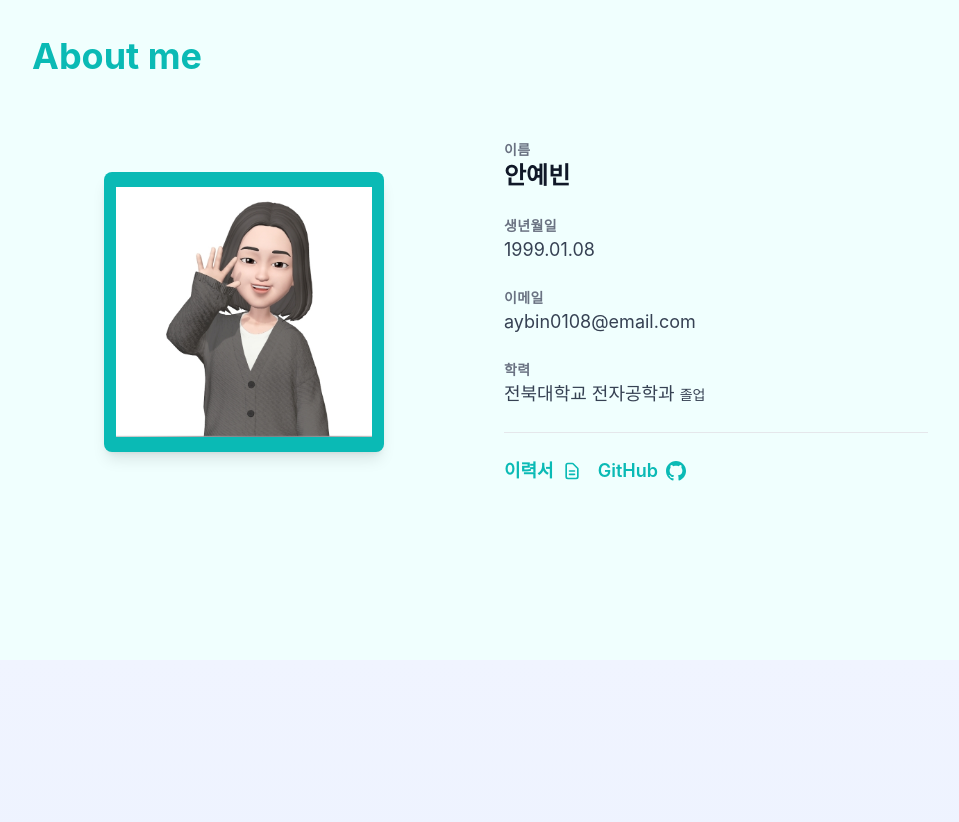
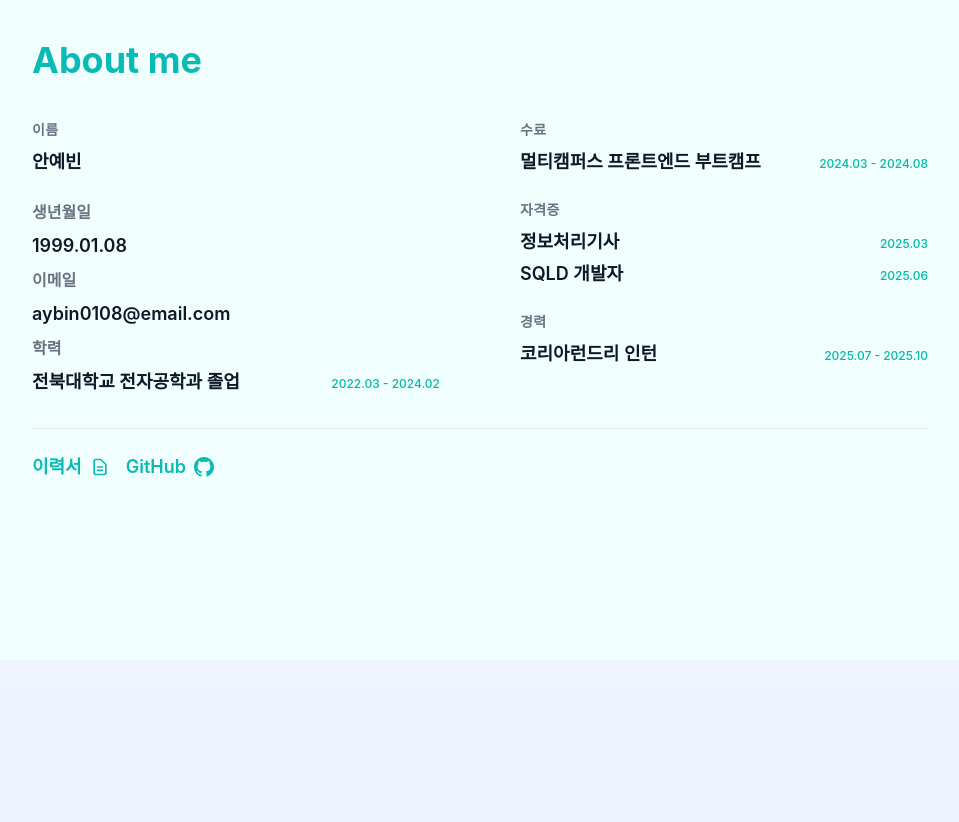
Before and after one commit to mewmaze/anyebin-portfolio, a Next.js app: page / in a window 1280 px wide. Shown: the part 940-1762 px from the top of the page, without its empty margins (160-1119 px from the left). Built offline with nearby package versions, Linux system fonts and the light colour scheme.

Commit message:
fix: 프로필,자기소개 부분 내용 수정

```diff
--- a/src/components/AboutSection.tsx
+++ b/src/components/AboutSection.tsx
@@ -13,73 +13,115 @@ export default function AboutSection() {
           initial={{ opacity: 0, y: 20 }}
           whileInView={{ opacity: 1, y: 0 }}
           transition={{ duration: 0.6 }}
-          className="text-4xl font-bold mb-16"
+          className="text-4xl font-bold mb-10"
           style={{ color: "#0ABAB5" }}
         >
           About me
         </motion.h2>
 
-        <div className="grid grid-cols-1 md:grid-cols-2 gap-12 items-center">
-          {/* 왼쪽: 프로필 이미지 */}
-          <motion.div
-            initial={{ opacity: 0, scale: 0.9 }}
-            whileInView={{ opacity: 1, scale: 1 }}
-            transition={{ duration: 0.6 }}
-            className="flex justify-center"
-          >
-            <div
-              className="w-70 h-70 rounded-lg shadow-lg flex items-center justify-center text-6xl"
-              style={{ backgroundColor: "#0ABAB5" }}
-            >
-              <Image
-                src="/profile.jpg"
-                alt="프로필 이미지"
-                width={256}
-                height={256}
-                className="w-80% "
-              />
-            </div>
-          </motion.div>
-
-          {/* 오른쪽: 정보 */}
+        <div className="mb-8 grid grid-cols-1 md:grid-cols-2 gap-20">
+          {/* 왼쪽: 기본 프로필 */}
           <motion.div
             initial={{ opacity: 0, x: 20 }}
             whileInView={{ opacity: 1, x: 0 }}
             transition={{ duration: 0.6 }}
             className="space-y-6"
           >
-            <div>
+            <div className="space-y-2">
               <p className="text-sm font-semibold text-gray-500 uppercase tracking-wide">
                 이름
               </p>
-              <p className="text-2xl font-bold text-gray-900">안예빈</p>
-            </div>
-
-            <div>
-              <p className="text-sm font-semibold text-gray-500 uppercase tracking-wide">
-                생년월일
-              </p>
-              <p className="text-lg text-gray-700">1999.01.08</p>
-            </div>
-
-            <div>
-              <p className="text-sm font-semibold text-gray-500 uppercase tracking-wide">
-                이메일
-              </p>
-              <p className="text-lg text-gray-700">aybin0108@email.com</p>
-            </div>
-
-            <div>
-              <p className="text-sm font-semibold text-gray-500 uppercase tracking-wide">
-                학력
-              </p>
-              <p className="text-lg text-gray-700">
-                전북대학교 전자공학과 <span className="text-sm">졸업</span>
+              <p className="text-base md:text-lg font-semibold text-gray-900">
+                안예빈
               </p>
             </div>
 
-            {/* 소개 텍스트 */}
-            <div className="pt-6 border-t border-gray-200 flex gap-4">
+            <div className="grid grid-cols-[auto,1fr] gap-x-4 gap-y-2 text-sm md:text-base">
+              <p className="font-semibold text-gray-500">생년월일</p>
+              <p className="text-base md:text-lg font-semibold text-gray-900">1999.01.08</p>
+
+              <p className="font-semibold text-gray-500">이메일</p>
+              <p className="text-base md:text-lg font-semibold text-gray-900 break-all">
+                aybin0108@email.com
+              </p>
+
+              <p className="font-semibold text-gray-500">학력</p>
+              <div>
+                <div className="flex items-baseline justify-between gap-4">
+                  <p className="text-base md:text-lg font-semibold text-gray-900">
+                    전북대학교 전자공학과&nbsp;졸업
+                  </p>
+                  <p className="text-xs font-medium text-teal-500">
+                    2022.03 - 2024.02
+                  </p>
+                </div>
+              </div>
+            </div>
+          </motion.div>
+
+          {/* 오른쪽: 수료 / 자격증 / 경력 */}
+          <motion.div
+            initial={{ opacity: 0, x: 20 }}
+            whileInView={{ opacity: 1, x: 0 }}
+            transition={{ duration: 0.6 }}
+            className="space-y-6"
+          >
+            <div className="space-y-2">
+              <p className="text-sm font-semibold text-gray-500 uppercase tracking-wide">
+                수료
+              </p>
+              <div className="flex items-baseline justify-between gap-4">
+                <p className="text-base md:text-lg font-semibold text-gray-900">
+                  멀티캠퍼스 프론트엔드 부트캠프
+                </p>
+                <p className="text-xs font-medium text-teal-500">
+                  2024.03 - 2024.08
+                </p>
+              </div>
+            </div>
+
+            <div className="space-y-2">
+              <p className="text-sm font-semibold text-gray-500 uppercase tracking-wide">
+                자격증
+              </p>
+              <ul className="space-y-1 text-sm md:text-base">
+                <li className="flex items-baseline justify-between gap-2">
+                  <span className="text-base md:text-lg font-semibold text-gray-900">
+                    정보처리기사
+                  </span>
+                  <span className="text-xs font-medium text-teal-500">
+                    2025.03
+                  </span>
+                </li>
+                <li className="flex items-baseline justify-between gap-2">
+                  <span className="text-base md:text-lg font-semibold text-gray-900">
+                    SQLD 개발자
+                  </span>
+                  <span className="text-xs font-medium text-teal-500">
+                    2025.06
+                  </span>
+                </li>
+              </ul>
+            </div>
+
+            <div className="space-y-2">
+              <p className="text-sm font-semibold text-gray-500 uppercase tracking-wide">
+                경력
+              </p>
+              <div>
+                <div className="flex items-baseline justify-between gap-4">
+                  <p className="text-base md:text-lg font-semibold text-gray-900">
+                    코리아런드리 인턴
+                  </p>
+                  <p className="text-xs font-medium text-teal-500">
+                    2025.07 - 2025.10
+                  </p>
+                </div>
+              </div>
+            </div>
+          </motion.div>
+        </div>
+        <div className="pt-6 border-t border-gray-200 flex gap-4">
               <a
                 href="/resume.pdf"
                 target="_blank"
@@ -119,8 +161,6 @@ export default function AboutSection() {
                 </svg>
               </a>
             </div>
-          </motion.div>
-        </div>
       </div>
     </section>
   );
```
